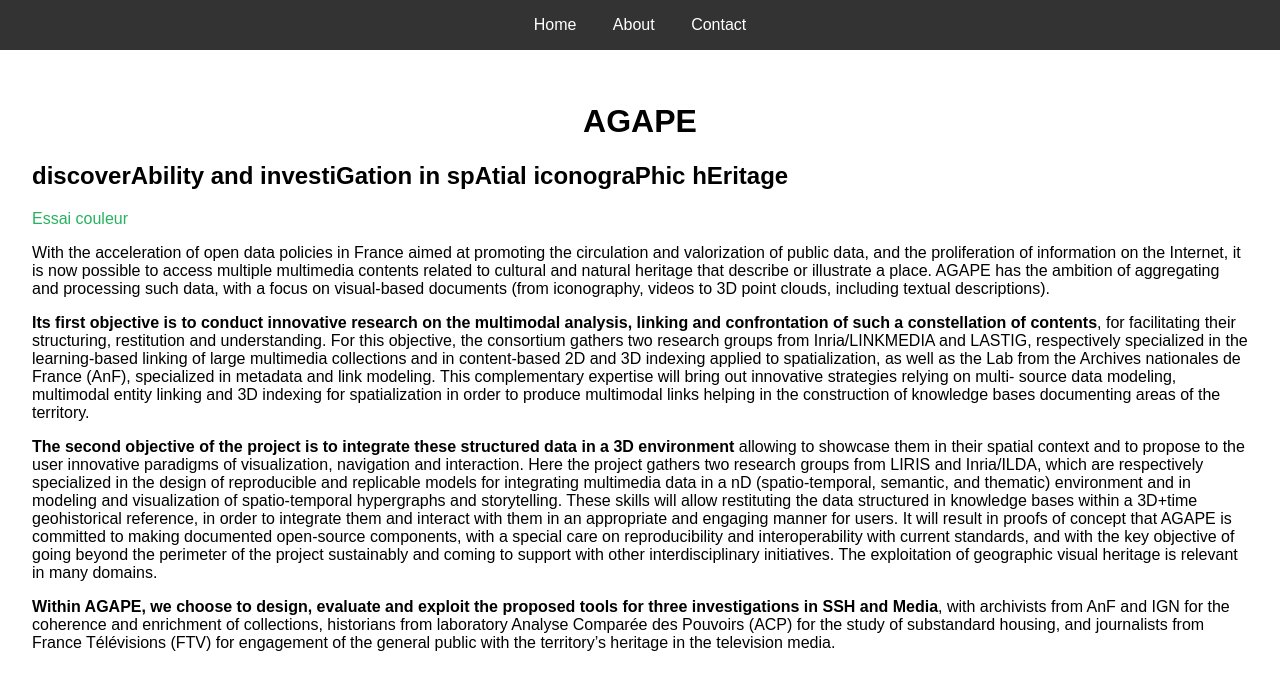
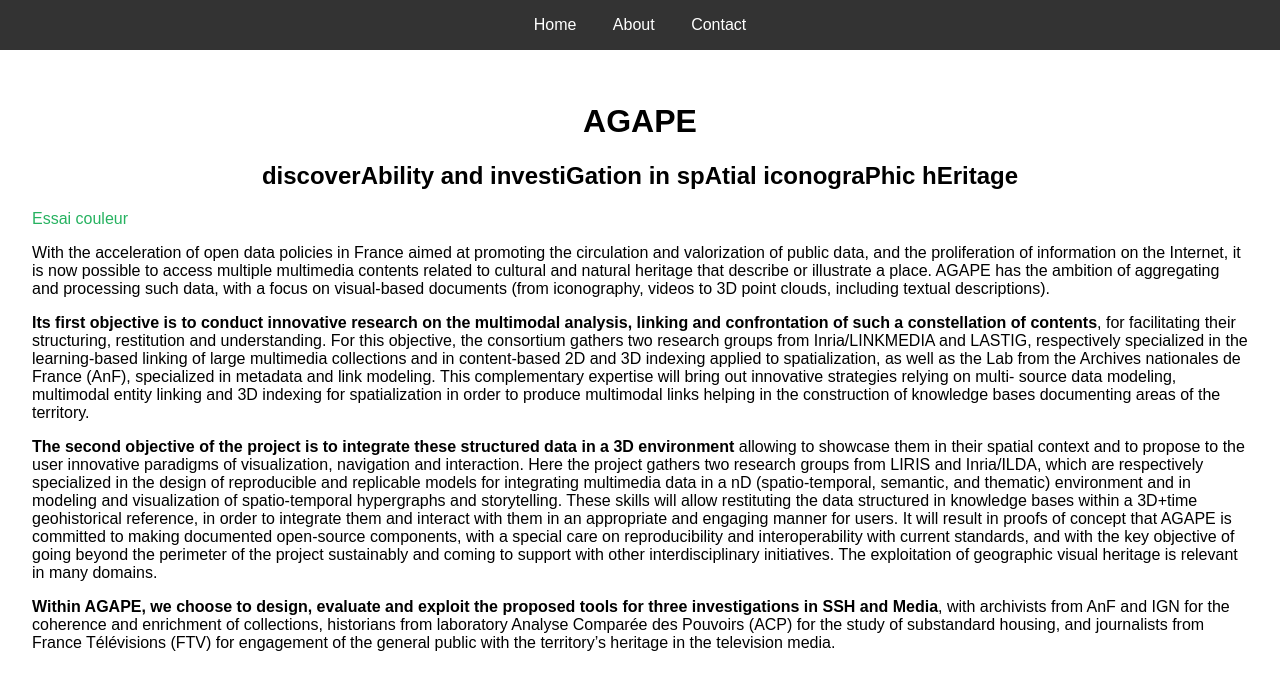
Before and after one commit to AGAPE-ANR/agape-anr.github.io, a Jekyll site: the page built from index.md, in a window 1280 px wide. Shown: the top 690 px of the page. Built offline with Jekyll 4.4.1, drawn with Linux system fonts in a browser that asks for light colours.

Commit message:
Update index.md

```diff
--- a/index.md
+++ b/index.md
@@ -4,7 +4,7 @@ title: Home
 ---
 <h1 align="center">AGAPE</h1>
 
-## discoverAbility and investiGation in spAtial iconograPhic hEritage
+<h2 align="center">discoverAbility and investiGation in spAtial iconograPhic hEritage</h2>
 
 <span style="color: #26B260;">Essai couleur</span>
 
```
